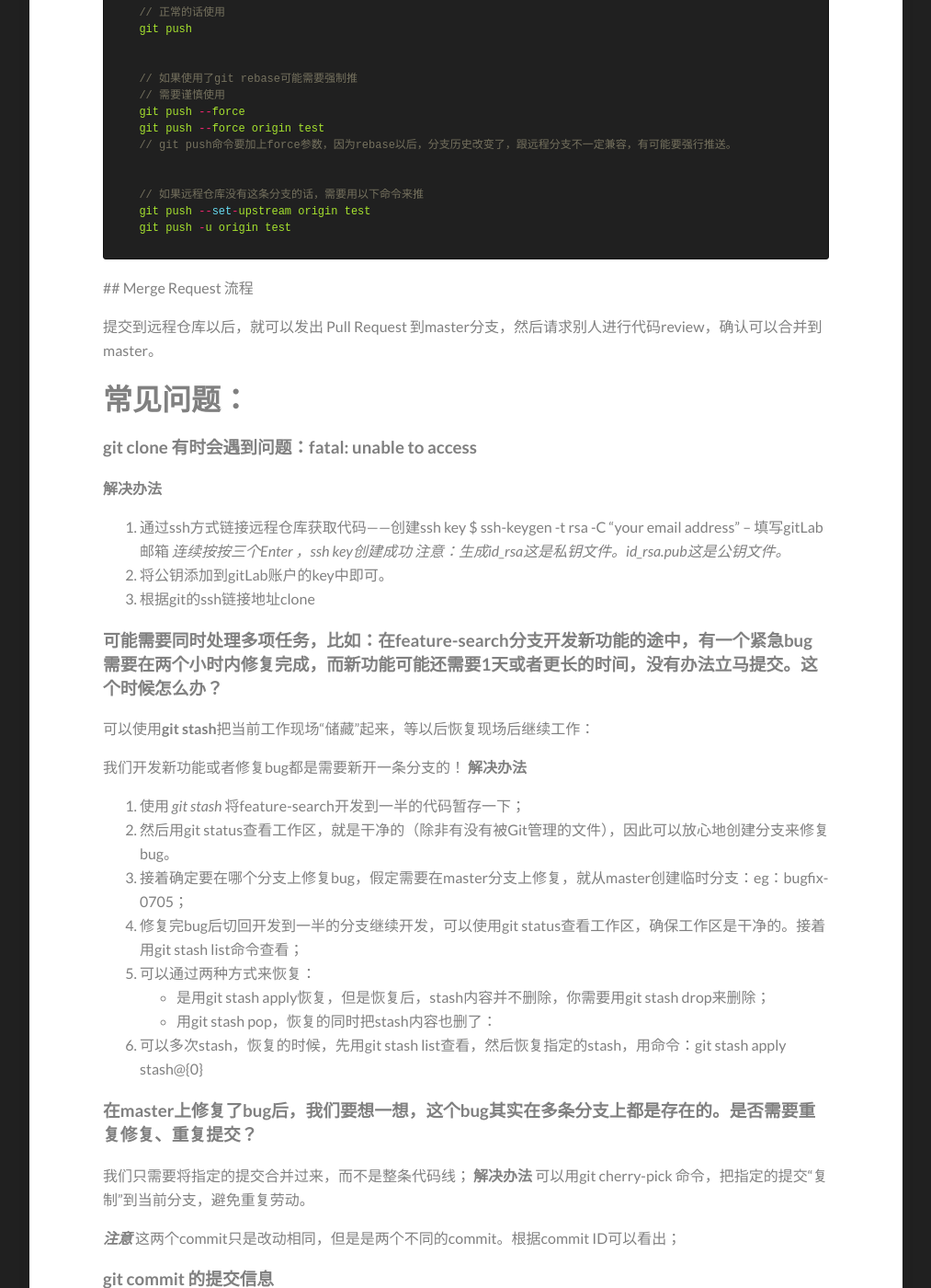
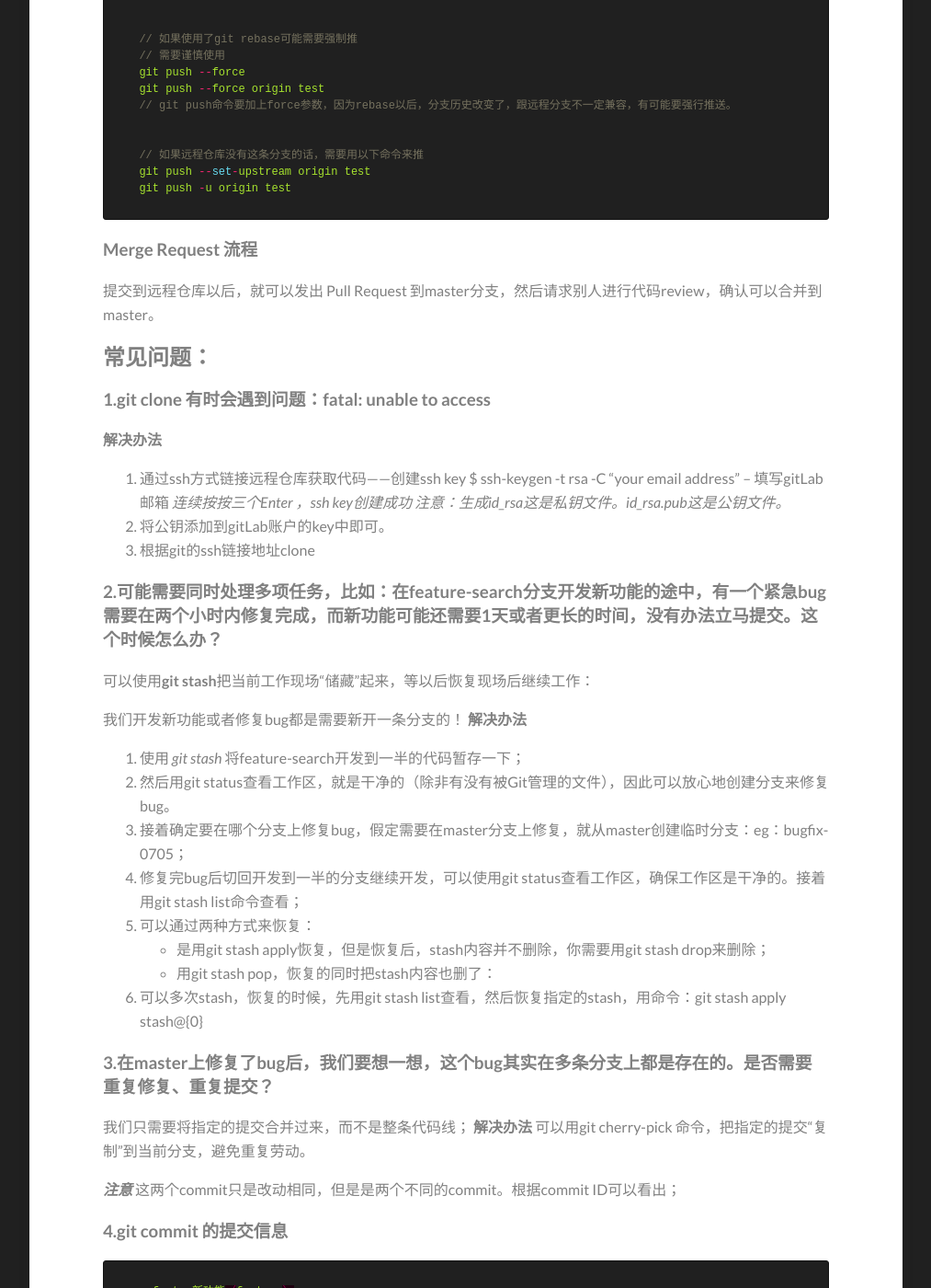
Before and after one commit to zhangjiali0627/zhangjiali0627.github.io, a Jekyll site: the page built from _posts/2020-07-03-git.md, in a window 1280 px wide and 1400 px high, scrolled down 7587 px. Shown: the whole window at 92% size, without its empty margins (133-1146 px from the left). Built offline with Jekyll 4.4.1, drawn with Linux system fonts in a browser that asks for light colours.

Commit message:
feat: 增加git使用流程

````diff
--- a/_posts/2020-07-03-git.md
+++ b/_posts/2020-07-03-git.md
@@ -12,7 +12,7 @@
 
 所以本篇我们主要来总结一下git的常用命令及使用的基本流程。
 
-## 安装Git【比较简单，不多赘述】
+### 安装Git【比较简单，不多赘述】
 要使用Git，第一步就是要先安装Git，安装完成后我们可以通过 git --version 来查看git的版本号；
 ```js
   git --version
@@ -39,7 +39,7 @@
 - Remote：远程仓库
 
 下面重点介绍一下我们在项目开发过程中Git的一些常用命令及一些可能的问题，其他git相关的内容大家可以根据自己的情况再去近一步学习：
-## 新建代码库：我们最常用的是git clone，将代码从代码仓库中克隆到本地；
+### 新建代码库：我们最常用的是git clone，将代码从代码仓库中克隆到本地；
   ```js
     <!-- 在当前目录新建一个git代码库 -->
     git init
@@ -55,7 +55,7 @@
   1. HTTP
   2. SSH
 
-## 新建分支：我们要求通过分支的方式来开发。比如每次开发新功能，修复bug等都应该新建一个单独的分支来开发
+### 新建分支：我们要求通过分支的方式来开发。比如每次开发新功能，修复bug等都应该新建一个单独的分支来开发
   ```js
     // 新建一个分支，并切换到该分支
     git checkout -b feature-search
@@ -79,7 +79,7 @@
     git branch --set-upstream-to=origin/<remote-branch> branch
   ```
 
-## 提交分支：代码修改后，就可以提交分支了，具体的步骤：
+### 提交分支：代码修改后，就可以提交分支了，具体的步骤：
   ```js
     // 显示所有有变更的文件
     git status
@@ -95,7 +95,7 @@
     git commit -m [message]
 
   ```
-## 与主干同步：分支的开发过程中，要经常与主干保持同步。
+### 与主干同步：分支的开发过程中，要经常与主干保持同步。
   一旦远程主机的版本库有了更新（Git术语叫做commit），需要将这些更新取回本地，这时就要用到git fetch命令;
 
   ```js
@@ -142,7 +142,7 @@
   ```
   <img src="/images/img/git/gitDiff.png" alt="" >
 
-## 合并commit：分支开发完成后，可能会有多个commit，但是合并到主干的时候，希望只有一个（或者最多两三个）commit，这样不仅清晰，也容易管理。
+### 合并commit：分支开发完成后，可能会有多个commit，但是合并到主干的时候，希望只有一个（或者最多两三个）commit，这样不仅清晰，也容易管理。
 - 对于 commit 的修改可以使用 git commit -amend 修改下 commit 信息;
   ```js
     // 使用一次新的commit，替代上一次提交
@@ -190,7 +190,7 @@
   2. 本地分支 push 到服务器仓库上前都应该先 git rebase origin (branch) 保证拉取最新代码。
   3. 禁止使用 git push --force 覆盖服务器上的提交历史。
 
-## 推送到远程仓库：合并commit后，就可以推送当前分支到远程仓库了。
+### 推送到远程仓库：合并commit后，就可以推送当前分支到远程仓库了。
   ```js
 
   // 正常的话使用
@@ -209,14 +209,14 @@
   git push -u origin test
   ```
 
-  ## Merge Request 流程
+### Merge Request 流程
 
   提交到远程仓库以后，就可以发出 Pull Request 到master分支，然后请求别人进行代码review，确认可以合并到master。
 
 
-# 常见问题：
+## 常见问题：
 
-### git clone 有时会遇到问题：fatal: unable to access
+### 1.git clone 有时会遇到问题：fatal: unable to access
 
   **解决办法**
   1. 通过ssh方式链接远程仓库获取代码——创建ssh key
@@ -225,7 +225,7 @@
   2. 将公钥添加到gitLab账户的key中即可。
   3. 根据git的ssh链接地址clone
 
-### 可能需要同时处理多项任务，比如：在feature-search分支开发新功能的途中，有一个紧急bug需要在两个小时内修复完成，而新功能可能还需要1天或者更长的时间，没有办法立马提交。这个时候怎么办？
+### 2.可能需要同时处理多项任务，比如：在feature-search分支开发新功能的途中，有一个紧急bug需要在两个小时内修复完成，而新功能可能还需要1天或者更长的时间，没有办法立马提交。这个时候怎么办？
 
   可以使用**git stash**把当前工作现场“储藏”起来，等以后恢复现场后继续工作：
 
@@ -241,7 +241,7 @@
 
   6. 可以多次stash，恢复的时候，先用git stash list查看，然后恢复指定的stash，用命令：git stash apply stash@{0}
 
-### 在master上修复了bug后，我们要想一想，这个bug其实在多条分支上都是存在的。是否需要重复修复、重复提交？
+### 3.在master上修复了bug后，我们要想一想，这个bug其实在多条分支上都是存在的。是否需要重复修复、重复提交？
   我们只需要将指定的提交合并过来，而不是整条代码线；
   **解决办法**
   可以用git cherry-pick <commit>命令，把指定的提交“复制”到当前分支，避免重复劳动。
@@ -249,7 +249,7 @@
   ***注意***
   这两个commit只是改动相同，但是是两个不同的commit。根据commit ID可以看出；
 
-### git commit 的提交信息
+### 4.git commit 的提交信息
 
   ```js
     feat: 新功能（feature）
````
